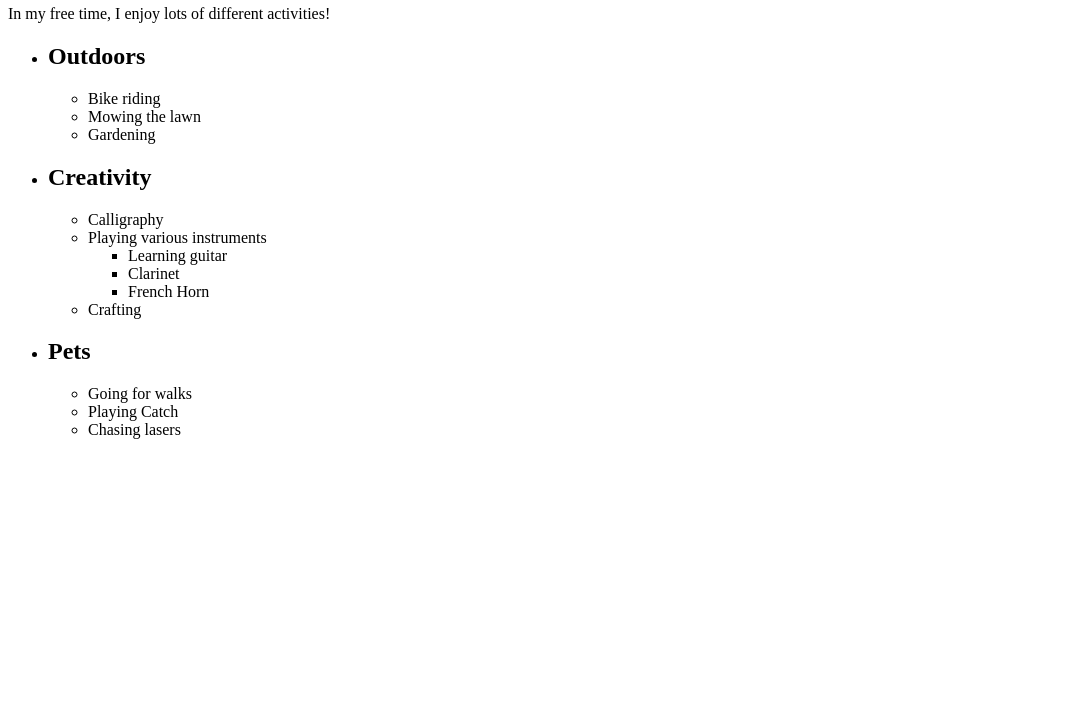
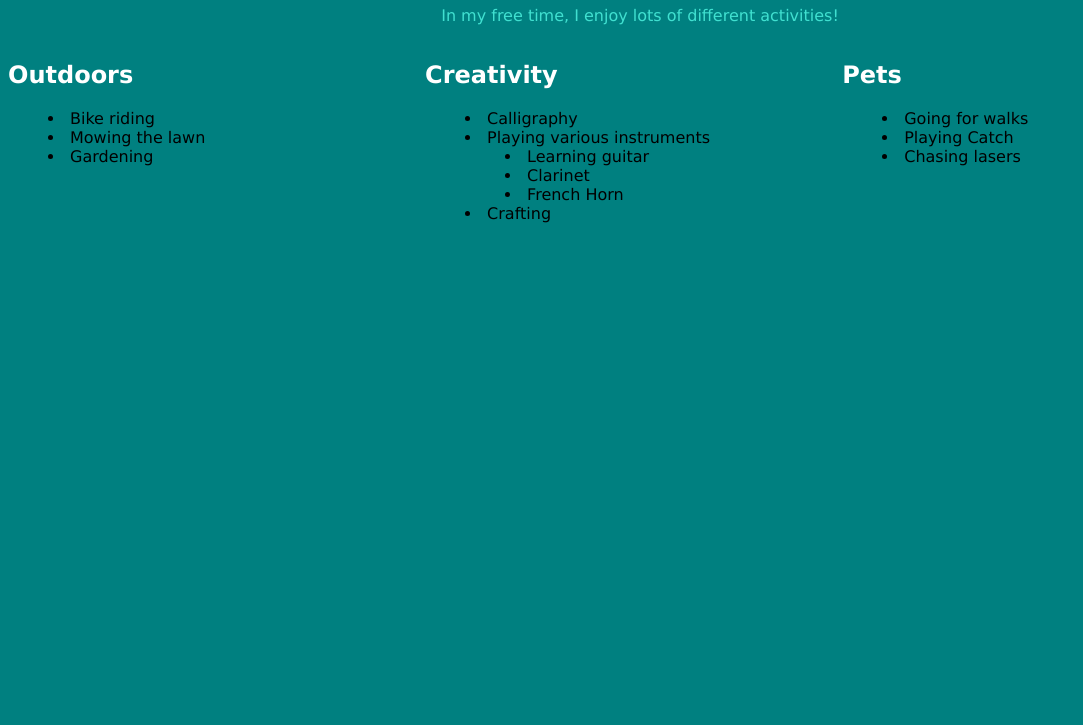
Before and after one commit to CAT-HCA/mysite, a plain HTML site: page index.html in a window 1280 px wide. Shown: the part 75-800 px from the top of the page, without its empty margins (0-1083 px from the left). Drawn offline with Linux system fonts and the light colour scheme.

Commit message:
updated html and CSS

```diff
--- a/CSS/styles.css
+++ b/CSS/styles.css
@@ -1,3 +1,28 @@
+body{
+    background-color: teal;
+    font-family: Verdana
+}
 h1{
-    color: teal;
+    color:white;
+    text-align: center;
 }
+h2 {
+    color: white;
+}
+p{
+    text-align: center;
+    color: turquoise;
+}
+section {
+    width: 33%;
+    float: left;
+    text-align: left;
+}
+UL {
+    list-style-type: none;
+}
+
+.lists{
+    list-style: inside;
+    list-style-type: disc;
+}
--- a/index.html
+++ b/index.html
@@ -3,39 +3,39 @@
     <head>
         <meta charset="UTF-8">
         <link rel="stylesheet" type="text/css" href="CSS/styles.css">
+        <title>Cori's Hobbies</title>
     </head>
     <body>
         <H1>Hobbies are fun!</H1>
         <p>In my free time, I enjoy lots of different activities!</p>
-        <UL>
-            <li><h2>Outdoors</h2>
-                <UL>
+        <main id="hobbies">
+            <section id="outdoors"><h2>Outdoors</h2>
+                <UL class="lists">
                     <li>Bike riding</li>
                     <li>Mowing the lawn</li>
                     <li>Gardening</li>
                 </UL>
-            </li>
+            </section>
 
-            <li><h2>Creativity</h2>
-                <UL>
+            <section id="creativity"><h2>Creativity</h2>
+                <UL class="lists">
                     <li>Calligraphy</li>
                     <li>Playing various instruments
-                            <UL>
+                            <UL class="lists">
                                 <li>Learning guitar</li>
                                 <li>Clarinet</li>
                                 <li>French Horn</li>
                             </UL>
-                    </li>
                     <li>Crafting</li>
                 </UL>
-            </li>
-            <li><h2>Pets</h2>
-                <UL>
+            </section>
+            <section id="pets"><h2>Pets</h2>
+                <UL class="lists">
                     <li>Going for walks</li>
                     <li>Playing Catch</li>
                     <li>Chasing lasers</li>
                 </UL>
-            </li>
+            </section>
         </UL>
     </body>
 </html>
```
